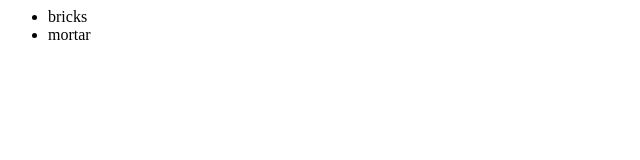
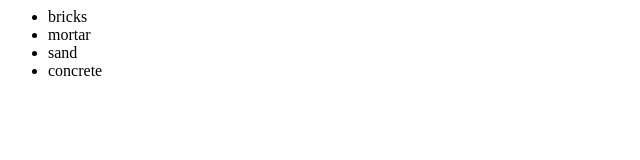
Before and after one commit to ljziemba321/hello-world, a plain HTML site: page index.html in a window 1280 px wide. Shown: the full height of the page, 0-640 px from the left. Drawn offline with Linux system fonts and the light colour scheme.

Commit message:
added concrete

```diff
--- a/index.html
+++ b/index.html
@@ -4,6 +4,8 @@
 			<ul>
 				<li>bricks</li>
 				<li>mortar</li>
+				<li>sand</li>
+				<li>concrete</li>
 			</ul>
 		</div>
 	</body>
```
